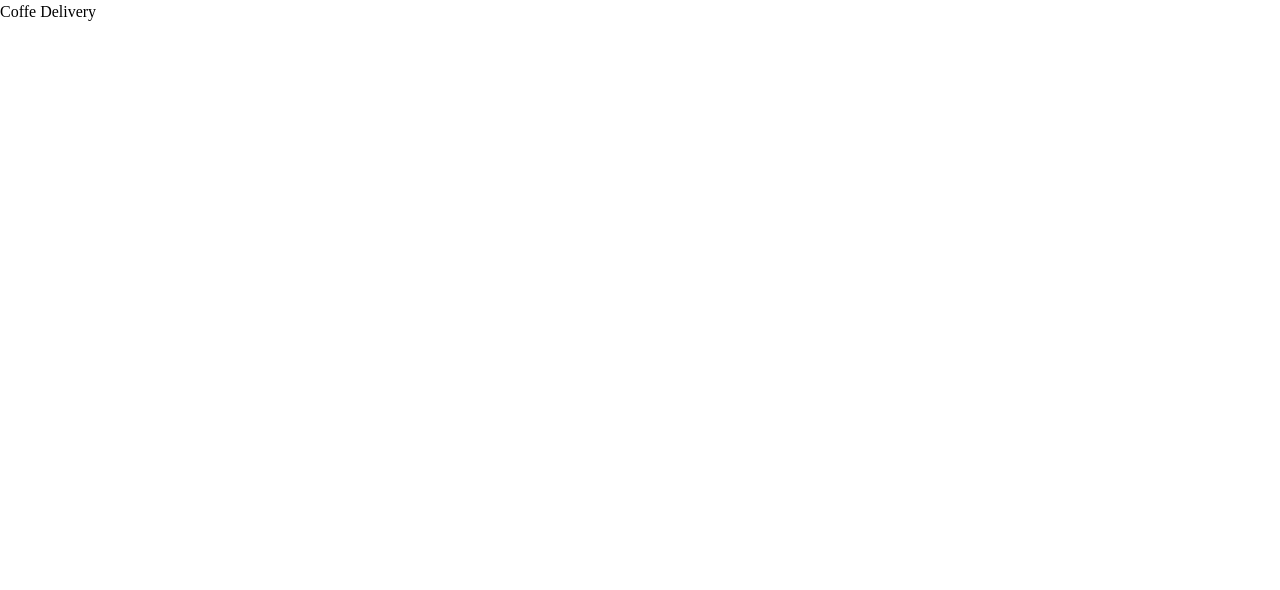
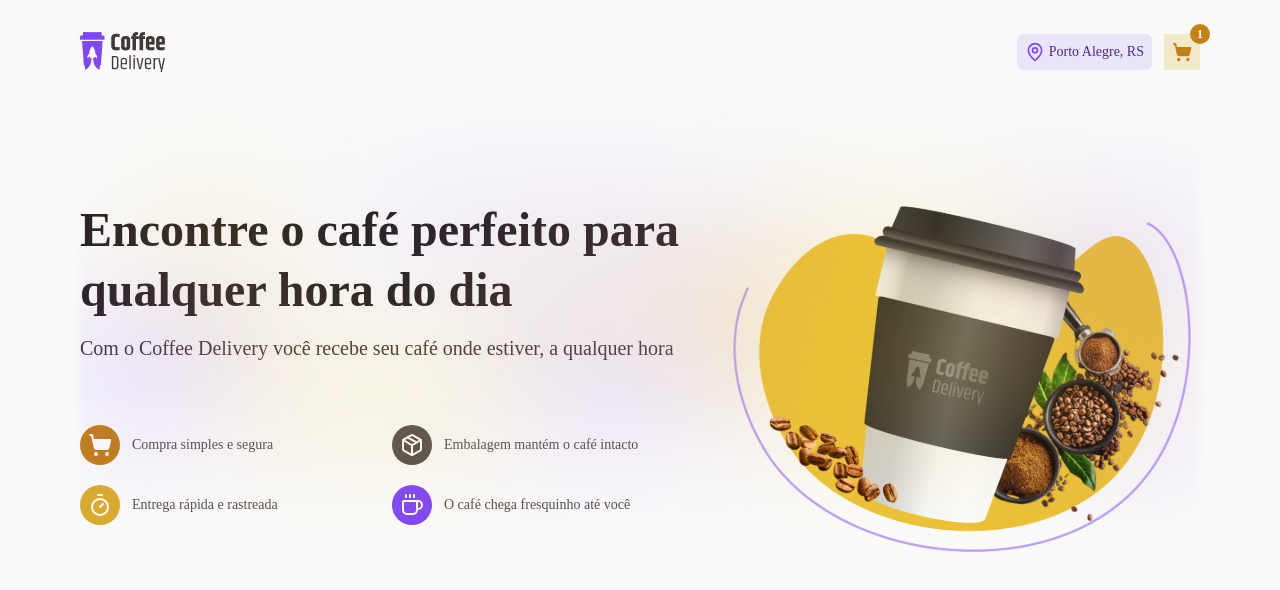
Before and after one commit to larads/coffe_delivery, a Next.js app: page / in a window 1280 px wide. Shown: the top 590 px of the page. Built offline with nearby package versions, Linux system fonts and the light colour scheme.

Commit message:
✨ feat: adjusting the project bringing it to life

```diff
--- a/package.json
+++ b/package.json
@@ -2,6 +2,7 @@
   "name": "coffe-delivery",
   "version": "0.1.0",
   "private": true,
+  "author": "larads",
   "scripts": {
     "dev": "next dev",
     "build": "next build",
@@ -10,6 +11,7 @@
   },
   "dependencies": {
     "autoprefixer": "^10.4.20",
+    "lucide-react": "^0.438.0",
     "next": "14.2.8",
     "react": "^18",
     "react-dom": "^18"
--- a/src/app/(web)/layout.tsx
+++ b/src/app/(web)/layout.tsx
@@ -1,21 +1,23 @@
-import "../globals.css";
-import type { Metadata } from "next";
+import '../globals.css'
+import type { Metadata } from 'next'
+import { Header } from '@/components/header'
 
 export const metadata: Metadata = {
-  title: "Create Next App",
-  description: "Generated by create next app",
-};
+  title: 'Create Next App',
+  description: 'Generated by create next app',
+}
 
 export default function RootLayout({
   children,
-}: Readonly<{
-  children: React.ReactNode;
-}>) {
+}: {
+  children: React.ReactNode
+}) {
   return (
-    <html lang="en">
-      <body>
+    <html lang="pt">
+      <body className="bg-background max-w-[1120px] mx-auto min-h-screen antialiased">
+        <Header />
         {children}
       </body>
     </html>
-  );
+  )
 }
--- a/src/app/(web)/page.tsx
+++ b/src/app/(web)/page.tsx
@@ -1,5 +1,81 @@
+import Image from 'next/image'
+import { ShoppingCart, Coffee, Timer, Package } from 'lucide-react'
+
 export default function Home() {
   return (
-    <h1 className="font-title">Coffe Delivery</h1>
+    <div>
+      <div className="relative">
+        <div className="flex items-start justify-between py-24  gap-10">
+          <div className="flex flex-col">
+            <div className="space-y-4">
+              <h1 className="text-base-title font-title text-5xl font-bold leading-tight">
+                Encontre o café perfeito para qualquer hora do dia
+              </h1>
+              <p className="text-base-subtitle text-xl leading-tight">
+                Com o Coffee Delivery você recebe seu café onde estiver, a
+                qualquer hora
+              </p>
+            </div>
+
+            <div className="grid grid-cols-2 mt-16 gap-5">
+              <div className="flex items-center gap-3">
+                <div className="bg-yellow-900 rounded-full p-2">
+                  <ShoppingCart className="text-white fill-white" />
+                </div>
+
+                <span className="text-base-text leading-tight text-sm">
+                  Compra simples e segura
+                </span>
+              </div>
+
+              <div className="flex items-center gap-3">
+                <div className="bg-base-text rounded-full p-2">
+                  <Package className="text-white" />
+                </div>
+
+                <span className="text-base-text leading-tight text-sm">
+                  Embalagem mantém o café intacto
+                </span>
+              </div>
+
+              <div className="flex items-center gap-3">
+                <div className="bg-yellow-500 rounded-full p-2">
+                  <Timer className="text-white" />
+                </div>
+
+                <span className="text-base-text leading-tight text-sm">
+                  Entrega rápida e rastreada
+                </span>
+              </div>
+
+              <div className="flex items-center gap-3">
+                <div className="bg-purple-500 rounded-full p-2">
+                  <Coffee className="text-white" />
+                </div>
+
+                <span className="text-base-text leading-tight text-sm">
+                  O café chega fresquinho até você
+                </span>
+              </div>
+            </div>
+          </div>
+
+          <Image
+            src="/hero.svg"
+            alt="Café do Coffee Delivery"
+            width={476}
+            height={360}
+          />
+        </div>
+
+        <Image
+          src={'/hero-bg.svg'}
+          alt=""
+          height={544}
+          width={800}
+          className="absolute top-0 left-0 max-h-[544px] w-full object-cover blur-sm"
+        />
+      </div>
+    </div>
   )
 }
--- /dev/null
+++ b/src/components/header.tsx
@@ -0,0 +1,21 @@
+import Image from 'next/image'
+import { MapPin } from 'lucide-react'
+import { ShoppingCartButton } from './shopping-cart-button'
+
+export function Header() {
+  return (
+    <header className="flex items-center justify-between my-8">
+      <Image src={'/Logo.png'} alt="" width={85} height={40} quality={100} />
+
+      <div className="flex items-center gap-3">
+        <div className="flex items-center p-2 justify-center gap-1 bg-purple-100 rounded-md">
+          <MapPin className="w-5 h-5 text-purple-500" strokeWidth={2} />
+          <span className="text-purple-900 text-sm leading-tight">
+            Porto Alegre, RS
+          </span>
+        </div>
+        <ShoppingCartButton />
+      </div>
+    </header>
+  )
+}
--- /dev/null
+++ b/src/components/shopping-cart-button.tsx
@@ -0,0 +1,18 @@
+'use client'
+import { useState } from 'react'
+import { ShoppingCart } from 'lucide-react'
+
+export function ShoppingCartButton() {
+  const [cartLength, setCartLength] = useState<number>(1)
+
+  return (
+    <button className="p-2 bg-yellow-100 relative">
+      <ShoppingCart className="w-5 h-5 fill-yellow-900 text-yellow-900" />
+      {cartLength > 0 ? (
+        <span className="absolute top-0 right-0 translate-x-1/2 -translate-y-1/2 text-white bg-yellow-900 rounded-full w-5 h-5 flex items-center justify-center text-xs font-bold leading-tight	">
+          {cartLength}
+        </span>
+      ) : null}
+    </button>
+  )
+}
```
Also changed, not shown: tailwind.config.ts (+6 -6 lines), .eslintrc.json, 1 other file (tests, documents, lock files or other folders).
